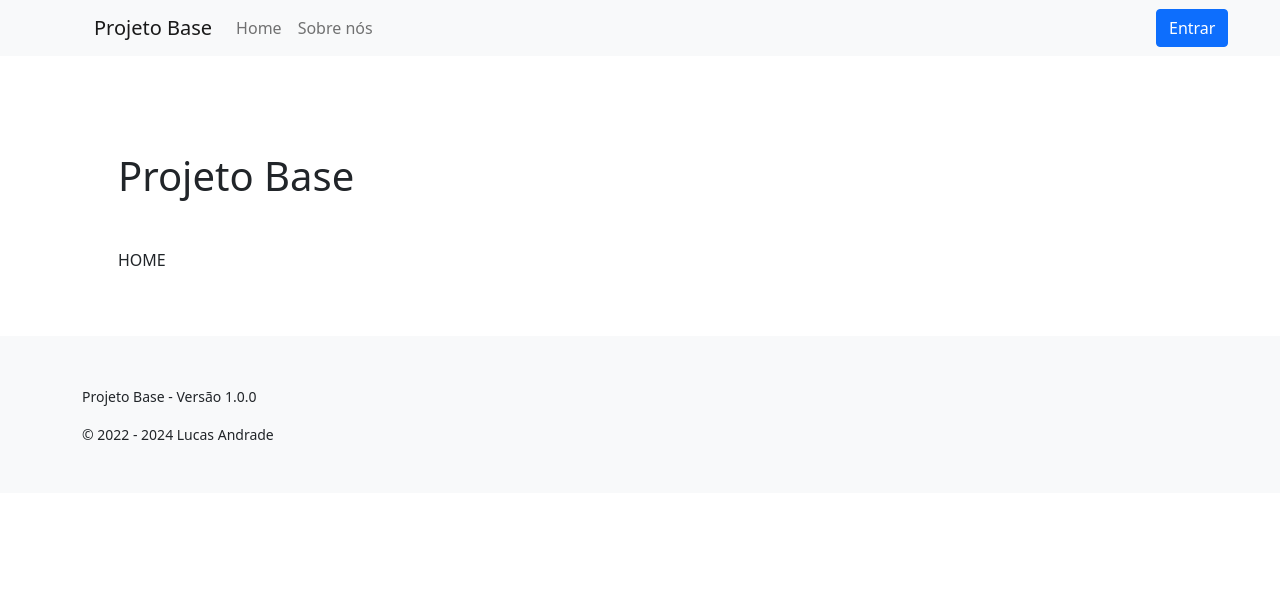
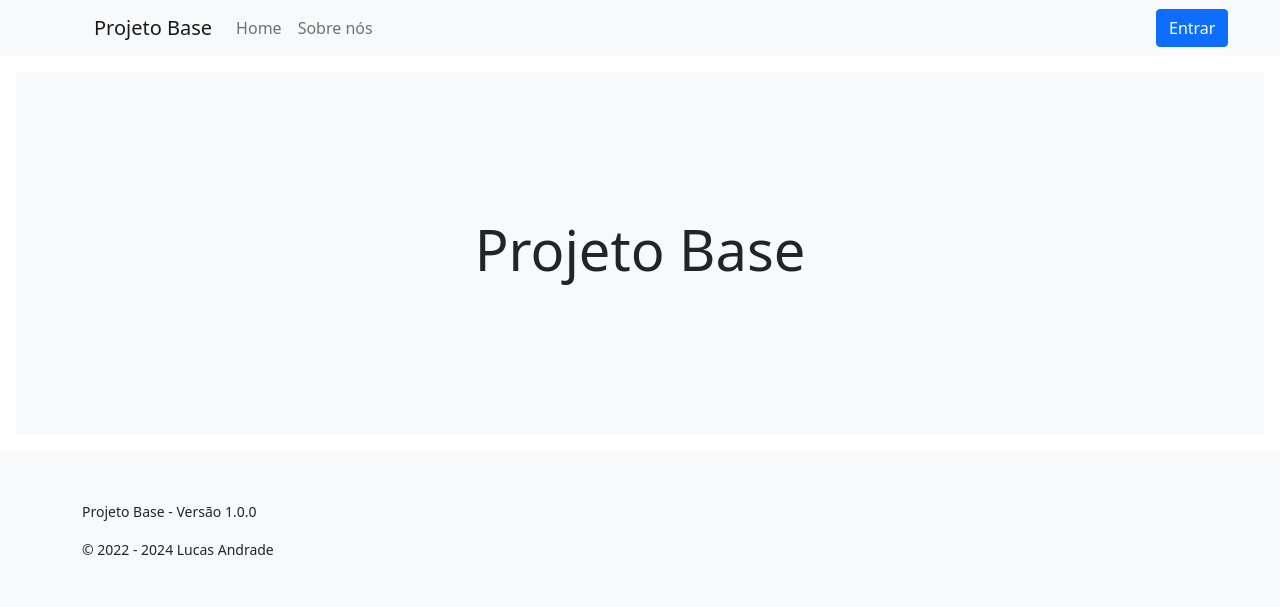
Before and after one commit to lucasolasz/sfsystem2, a PHP site: page / in a window 1280 px wide. Shown: the top 607 px of the page. Run offline with PHP 8.4, Linux system fonts and the light colour scheme; some libraries are stand-ins or nearby versions.

Commit message:
Novo estilo da home

```diff
--- a/app/views/paginas/home.php
+++ b/app/views/paginas/home.php
@@ -1,8 +1,5 @@
-<div class="container p-5">
-    <div class="row">
-        <div class="col-md-8">
-            <h1 class="my-5"><?= APP_NOME ?></h1>
-            <p>HOME</p>
-        </div>
+<div class="p-3 p-md-5 m-md-3 text-center bg-light">
+    <div class="col-md-5 p-lg-5 mx-auto my-5">
+      <h1 class="display-4 fw-normal"><?= APP_NOME ?> </h1>
     </div>
 </div>
```
